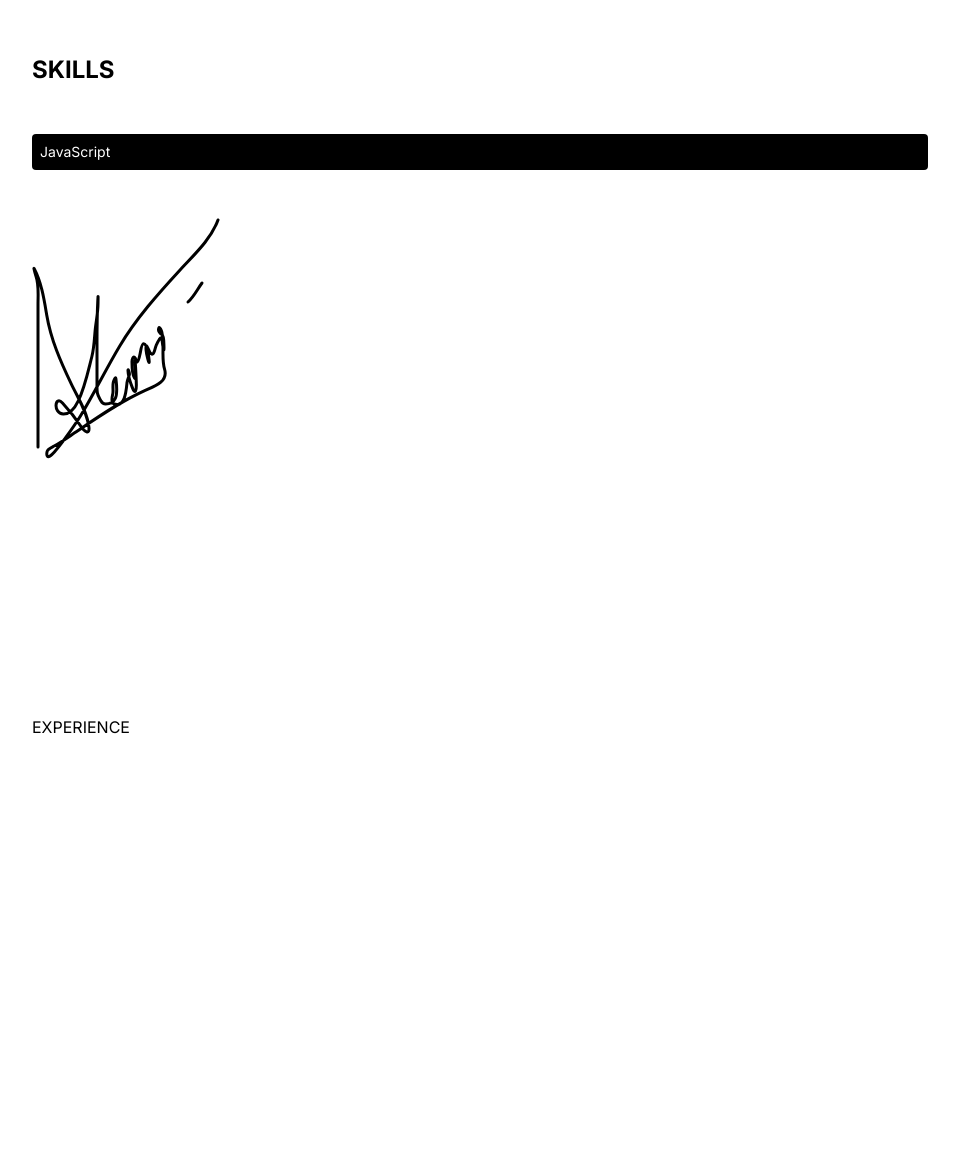
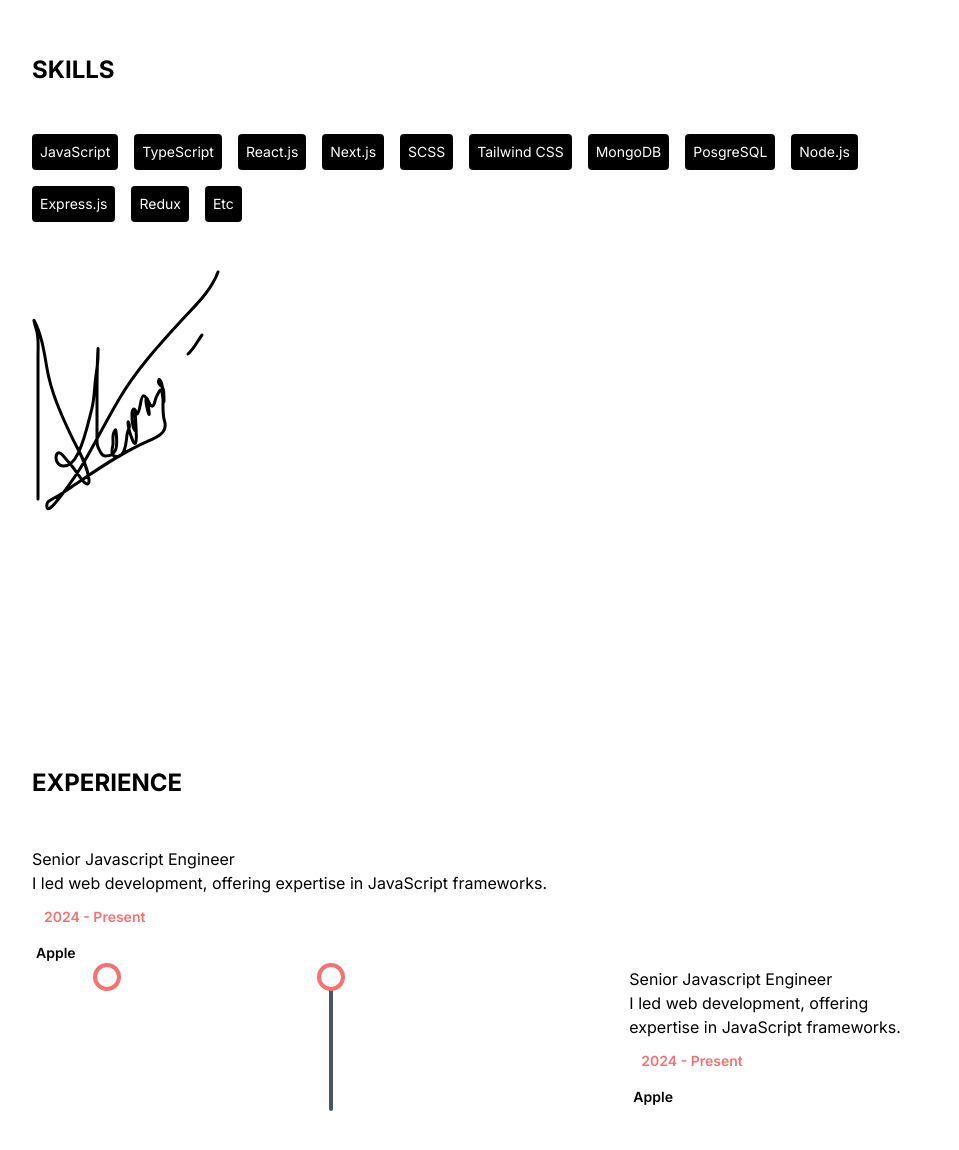
Before and after one commit to Alek30k/PortFolio-Nextjs, a Next.js app: page /about in a window 1280 px wide. Shown: the part 1015-2165 px from the top of the page, without its empty margins (160-1119 px from the left). Before the commit the page ends 800 px from the top, so only its background shows below. Built offline with nearby package versions, Linux system fonts and the light colour scheme.

Commit message:
last commit

```diff
--- a/src/app/about/page.tsx
+++ b/src/app/about/page.tsx
@@ -59,9 +59,42 @@ const AboutPage = () => {
             {/* SKILL TITLE */}
             <h1 className="font-bold text-2xl">SKILLS</h1>
             {/* SKILL LIST */}
-            <div className="">
-              <div className="rounded p-2 text-sm cursor-pointer bg-black text-white">
+            <div className="flex gap-4 flex-wrap">
+              <div className="rounded p-2 text-sm cursor-pointer bg-black text-white hover:bg-white hover:text-black">
                 JavaScript
+              </div>
+              <div className="rounded p-2 text-sm cursor-pointer bg-black text-white hover:bg-white hover:text-black">
+                TypeScript
+              </div>
+              <div className="rounded p-2 text-sm cursor-pointer bg-black text-white hover:bg-white hover:text-black">
+                React.js
+              </div>
+              <div className="rounded p-2 text-sm cursor-pointer bg-black text-white hover:bg-white hover:text-black">
+                Next.js
+              </div>
+              <div className="rounded p-2 text-sm cursor-pointer bg-black text-white hover:bg-white hover:text-black">
+                SCSS
+              </div>
+              <div className="rounded p-2 text-sm cursor-pointer bg-black text-white hover:bg-white hover:text-black">
+                Tailwind CSS
+              </div>
+              <div className="rounded p-2 text-sm cursor-pointer bg-black text-white hover:bg-white hover:text-black">
+                MongoDB
+              </div>
+              <div className="rounded p-2 text-sm cursor-pointer bg-black text-white hover:bg-white hover:text-black">
+                PosgreSQL
+              </div>
+              <div className="rounded p-2 text-sm cursor-pointer bg-black text-white hover:bg-white hover:text-black">
+                Node.js
+              </div>
+              <div className="rounded p-2 text-sm cursor-pointer bg-black text-white hover:bg-white hover:text-black">
+                Express.js
+              </div>
+              <div className="rounded p-2 text-sm cursor-pointer bg-black text-white hover:bg-white hover:text-black">
+                Redux
+              </div>
+              <div className="rounded p-2 text-sm cursor-pointer bg-black text-white hover:bg-white hover:text-black">
+                Etc
               </div>
             </div>
             {/* SKILL SCROLL  SVG */}
@@ -87,7 +120,77 @@ const AboutPage = () => {
             </svg>
           </div>
           {/* EXPERIENCE CONTAINER */}
-          <div className="">EXPERIENCE</div>
+          <div className="flex flex-col gap-12 justify-center pb-48">
+            {/* EXPERIENCE TITLE */}
+            <h1 className="font-bold text-2xl">EXPERIENCE</h1>
+            {/* EXPERIENCE LIST */}
+            <div className="">
+              {/* EXPERIENCE LIST ITEM */}
+              <div className="">
+                {/* LEFT */}
+                <div className="">
+                  {/* JOB TITLE */}
+                  <div className="">Senior Javascript Engineer</div>
+                  {/* JOB DESC */}
+                  <div className="">
+                    I led web development, offering expertise in JavaScript
+                    frameworks.
+                  </div>
+                  {/* JOB DATE */}
+                  <div className="p-3 text-red-400 text-sm font-semibold">
+                    2024 - Present
+                  </div>
+                  {/* JOB COMPANY */}
+                  <div className="p-1 rounded bg-white text-sm font-semibold w-fit">
+                    Apple
+                  </div>
+                </div>
+                {/* CENTER */}
+                <div className="w-1/6 flex justify-center">
+                  {/* LINE */}
+                  <div className="w-1 h-full bg-gray-600 rounded relative">
+                    {/* LINE CIRCLE */}
+                    <div className="absolute w-5 h-5 rounded-full ring-4 ring-red-400 bg-white -left-2"></div>
+                  </div>
+                </div>
+
+                {/* RIGHT */}
+                <div className="w-1/3 "></div>
+              </div>
+              {/* EXPERIENCE LIST ITEM */}
+              <div className="flex justify-between">
+                {/* LEFT */}
+                <div className=""></div>
+                {/* CENTER */}
+                <div className="w-1/6 flex justify-center">
+                  {/* LINE */}
+                  <div className="w-1 h-full bg-gray-600 rounded relative">
+                    {/* LINE CIRCLE */}
+                    <div className="absolute w-5 h-5 rounded-full ring-4 ring-red-400 bg-white -left-2"></div>
+                  </div>
+                </div>
+
+                {/* RIGHT */}
+                <div className="w-1/3 ">
+                  {/* JOB TITLE */}
+                  <div className="">Senior Javascript Engineer</div>
+                  {/* JOB DESC */}
+                  <div className="">
+                    I led web development, offering expertise in JavaScript
+                    frameworks.
+                  </div>
+                  {/* JOB DATE */}
+                  <div className="p-3 text-red-400 text-sm font-semibold">
+                    2024 - Present
+                  </div>
+                  {/* JOB COMPANY */}
+                  <div className="p-1 rounded bg-white text-sm font-semibold w-fit">
+                    Apple
+                  </div>
+                </div>
+              </div>
+            </div>
+          </div>
         </div>
         {/* SVG CONTAINER */}
         <div className="hidden"></div>
```
